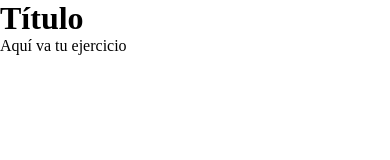
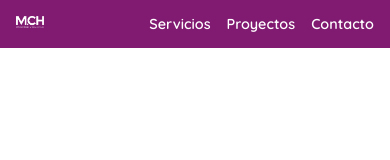
Before and after one commit to martaxxa/mch-marketing, a website built with Vite: page src/index.html in a window 390 px wide. Built offline with nearby package versions, Linux system fonts and the light colour scheme.

Commit message:
Add mobile header

```diff
--- a/src/index.html
+++ b/src/index.html
@@ -3,21 +3,17 @@
   <head>
     <meta charset="UTF-8" />
     <meta name="viewport" content="width=device-width, initial-scale=1" />
-    <title>Título</title>
+    <title>MCH Studio</title>
+    <link rel="preconnect" href="https://fonts.googleapis.com">
+    <link rel="preconnect" href="https://fonts.gstatic.com" crossorigin>
+    <link href="https://fonts.googleapis.com/css2?family=Bowlby+One&family=Quicksand:wght@300..700&display=swap" rel="stylesheet">
 
     <link rel="stylesheet" href="./scss/main.scss" />
     <link rel="icon" href="./images/favicon.png" />
   </head>
 
   <body>
-
-    <header>
-      <h1>Título</h1>
-    </header>
-
-    <main>
-      Aquí va tu ejercicio
-    </main>
+    <load src="./partials/header.html" />
 
   </body>
 </html>
--- /dev/null
+++ b/src/partials/header.html
@@ -0,0 +1,13 @@
+<header class="header">
+  <div class="header__box1">
+    <a href="index.html"><img class="header__logo" src="../images/marta-ch-logo-blanco.png" alt="Logo MCH Studio"/></a>
+  </div>
+  <div class="header__box2">
+    <ul class="header__menu">
+      <li>Servicios</li>
+      <li>Proyectos</li>
+      <li>Contacto</li>
+    </ul>
+
+  </div>
+</header>
--- /dev/null
+++ b/src/scss/core/_variables.scss
@@ -0,0 +1,3 @@
+$fontfamily-title: "Bowlby One", sans-serif;
+$fontfamily-weight: 400;
+$fontfamily-main: "Quicksand", sans-serif;
--- /dev/null
+++ b/src/scss/layout/_header.scss
@@ -0,0 +1,32 @@
+.header {
+  background-color: #801b71;
+  display: flex;
+  justify-content: center;
+  align-items: center;
+
+  &__logo {
+    width: 40%;
+    padding: 1rem;
+  }
+
+  &__box2 {
+    display: flex;
+    align-items: center;
+  }
+
+  &__menu {
+    display: flex;
+    gap: 1rem;
+    list-style: none;
+    margin-right: 1rem;
+    padding: 0;
+    font-family: $fontfamily-main;
+    font-size: 0.9rem;
+
+    li {
+      color: white;
+      font-weight: 600;
+      cursor: pointer;
+    }
+  }
+}
--- a/src/scss/main.scss
+++ b/src/scss/main.scss
@@ -1,3 +1,6 @@
+@import 'core/variables';
+@import 'layout/header';
+
 * {
   box-sizing: border-box;
   margin: 0;
```
Also changed, not shown: src/images/marta-ch-logo-blanco.png (added).
